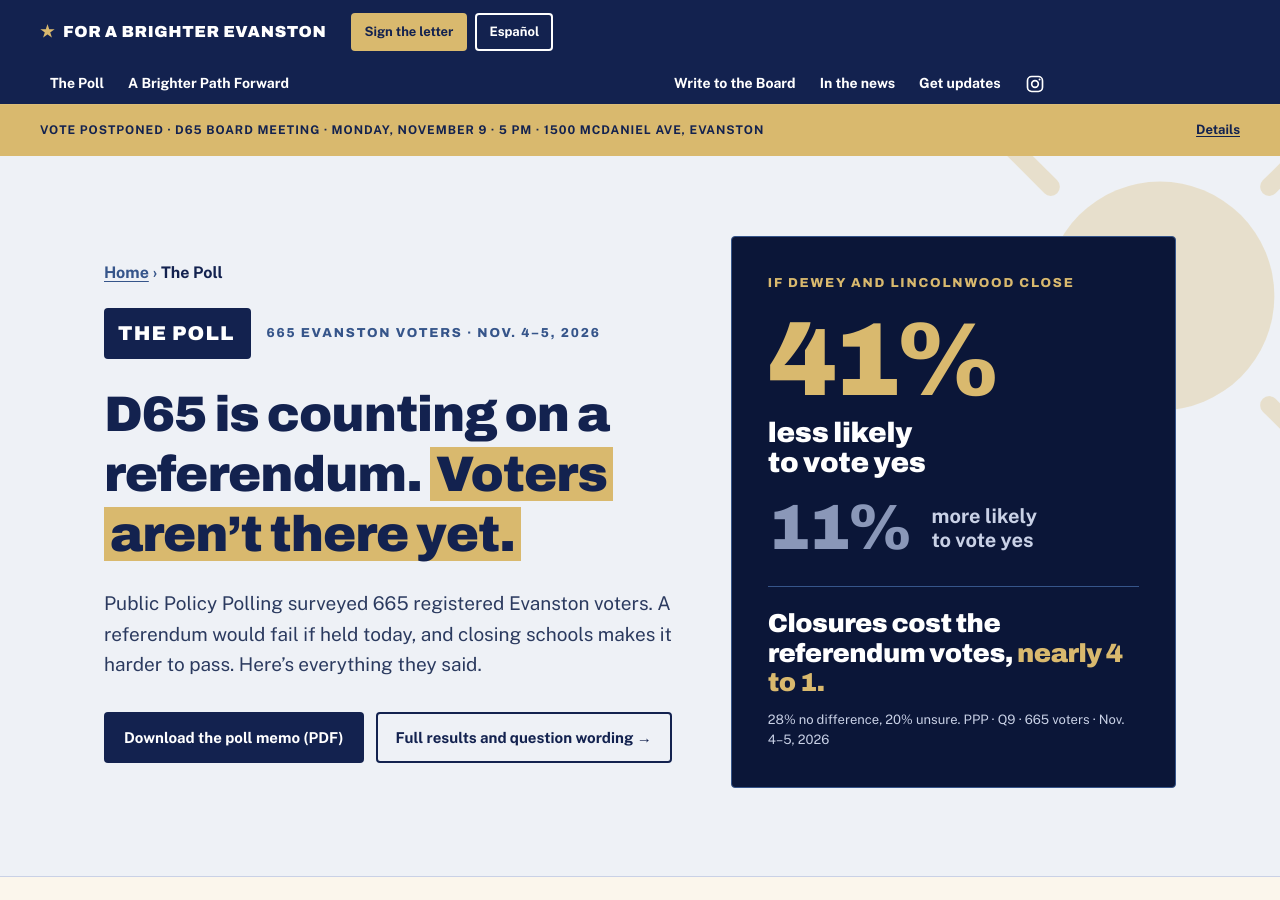
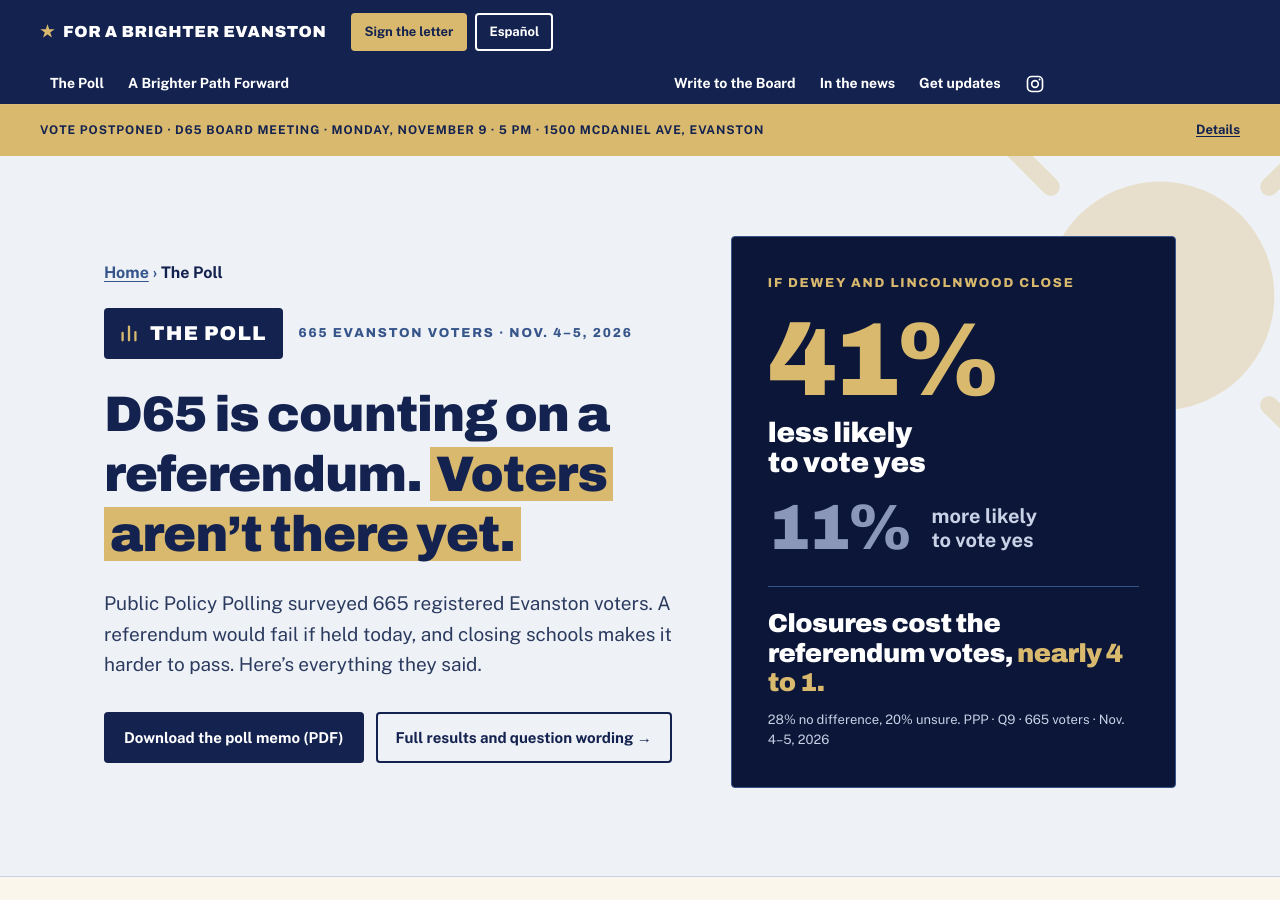
Before and after one commit to germanespinosa/for-a-brighter-evanston, a Jekyll site: the page built from home/poll-results/index.html, in a window 1280 px wide and 900 px high. Built offline with Jekyll 4.4.1, drawn with Linux system fonts in a browser that asks for light colours.

Commit message:
Sandbox poll-model-release: restore supplied Poll badge icon
Requested by German Espinosa in #website: fix the marked badge and
assistant-added Q4 footnote, then report remaining mockup differences.

Restore the source mockup's exact gold three-bar SVG in the English and
Spanish badges. The added footnote was already removed by the prior
copy-restoration commit; verify it remains absent. Preserve every other
page byte, all wording, metadata, figures and existing behavior.

Sandbox only. No publication, vote or unrelated design changes.

```diff
--- a/es/resultados-encuesta/index.html
+++ b/es/resultados-encuesta/index.html
@@ -14,7 +14,7 @@ share_image: "/assets/img/share-poll-results-es-862e5e64de50.png"
 <div class="rp-hero-grid rp-container rp-s003">
 <div class="rp-hero-copy rp-s004">
 <nav aria-label="Ruta de navegación" class="rp-s005"><a class="rp-s006" href="{{ '/es/' | relative_url }}">Inicio</a> <span aria-hidden="true">›</span> <span class="rp-s007">La encuesta</span></nav>
-<div class="rp-s008"><span class="rp-s009">LA ENCUESTA</span><span class="rp-s010">665 VOTANTES DE EVANSTON · 4–5 DE NOVIEMBRE DE 2026</span></div>
+<div class="rp-s008"><span class="rp-s009"><svg aria-hidden="true" fill="none" height="22" viewBox="0 0 24 24" stroke="#D9B96E" stroke-linecap="round" stroke-width="2.5" width="22"><path d="M5 20V12M12 20V5M19 20v-9"></path></svg>LA ENCUESTA</span><span class="rp-s010">665 VOTANTES DE EVANSTON · 4–5 DE NOVIEMBRE DE 2026</span></div>
 <h1 class="rp-headline rp-s011">D65 cuenta con un referéndum. <mark class="rp-highlight">Los votantes aún no lo apoyan.</mark></h1>
 <p class="rp-s013">Public Policy Polling encuestó a 665 votantes registrados de Evanston. Un referéndum fracasaría si se celebrara hoy, y cerrar escuelas dificulta su aprobación. Esto es todo lo que dijeron.</p>
 <div class="rp-s014">
--- a/home/poll-results/index.html
+++ b/home/poll-results/index.html
@@ -14,7 +14,7 @@ share_image: "/assets/img/share-poll-results-ce0471ddb24c.png"
 <div class="rp-hero-grid rp-container rp-s003">
 <div class="rp-hero-copy rp-s004">
 <nav aria-label="Breadcrumb" class="rp-s005"><a class="rp-s006" href="{{ '/' | relative_url }}">Home</a> <span aria-hidden="true">›</span> <span class="rp-s007">The Poll</span></nav>
-<div class="rp-s008"><span class="rp-s009">THE POLL</span><span class="rp-s010">665 EVANSTON VOTERS · NOV. 4–5, 2026</span></div>
+<div class="rp-s008"><span class="rp-s009"><svg aria-hidden="true" fill="none" height="22" viewBox="0 0 24 24" stroke="#D9B96E" stroke-linecap="round" stroke-width="2.5" width="22"><path d="M5 20V12M12 20V5M19 20v-9"></path></svg>THE POLL</span><span class="rp-s010">665 EVANSTON VOTERS · NOV. 4–5, 2026</span></div>
 <h1 class="rp-headline rp-s011">D65 is counting on a referendum. <mark class="rp-highlight">Voters aren’t there yet.</mark></h1>
 <p class="rp-s013">Public Policy Polling surveyed 665 registered Evanston voters. A referendum would fail if held today, and closing schools makes it harder to pass. Here’s everything they said.</p>
 <div class="rp-s014">
```
